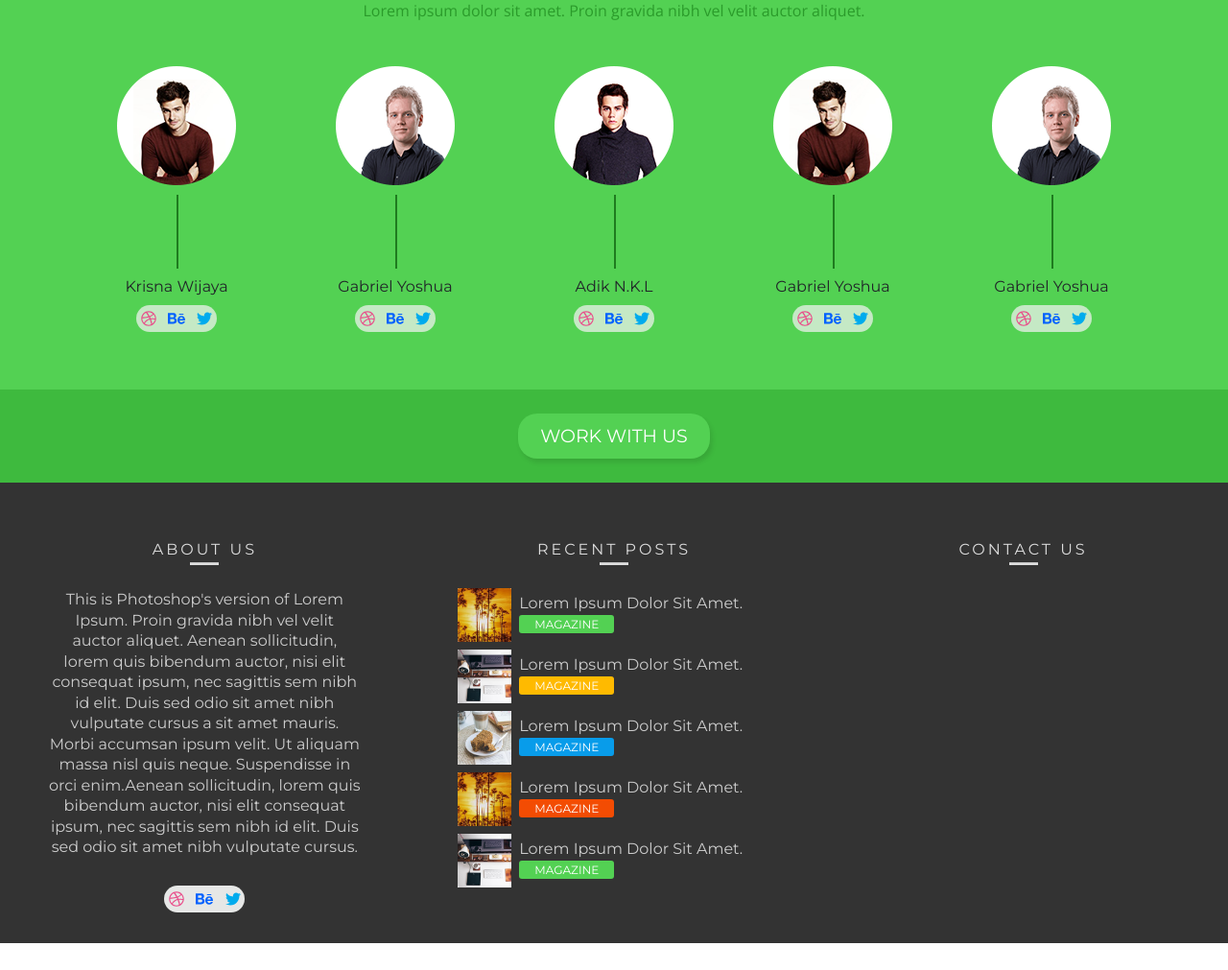
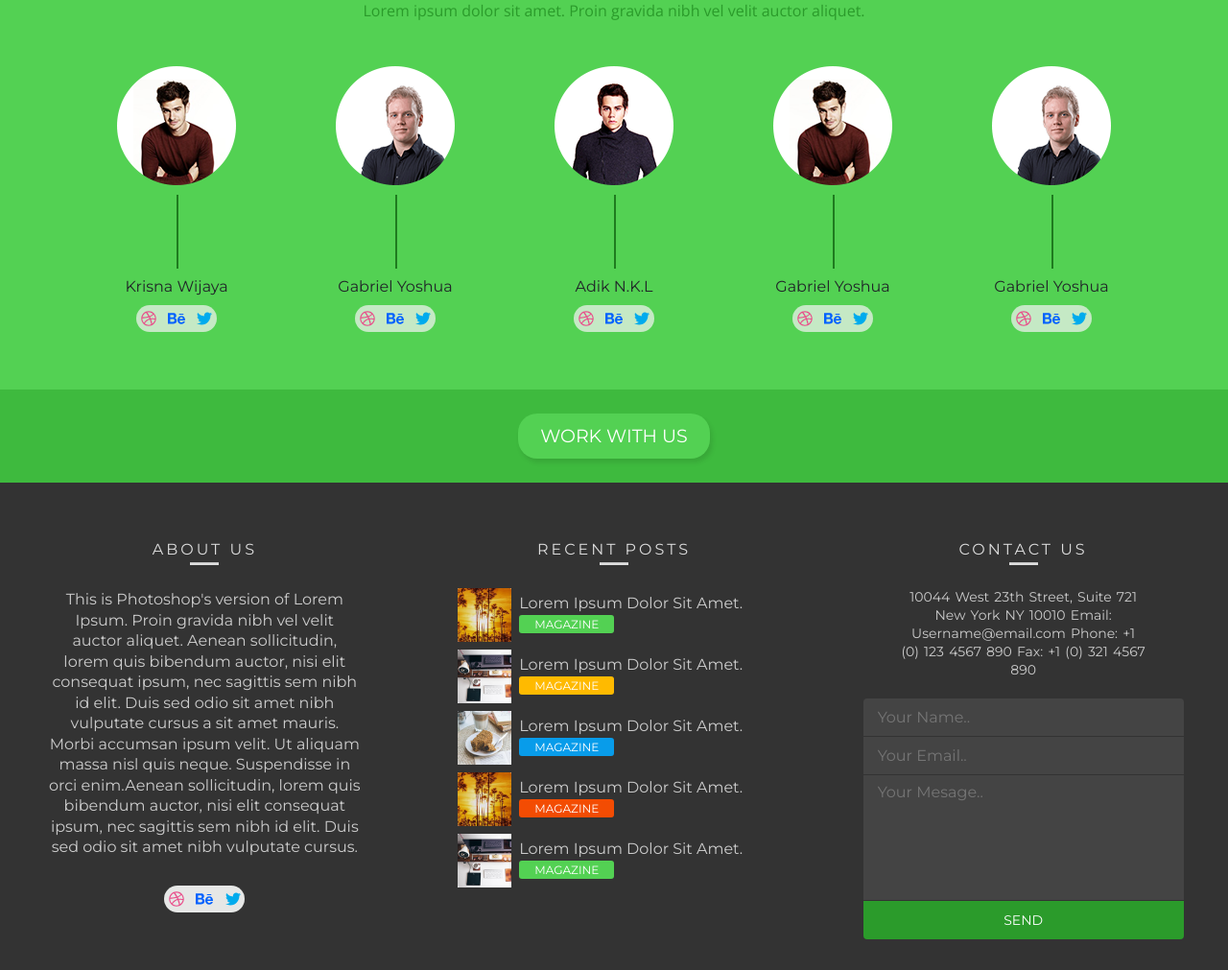
Before and after one commit to rifat-H/switch-bootstrap, a website built with Parcel: page src/index.html in a window 1280 px wide. Shown: the part 3011-4022 px from the top of the page at 96% size. Before the commit the page ends 3994 px from the top, so only its background shows below. Built offline with nearby package versions, Linux system fonts and the light colour scheme.

Commit message:
info done

```diff
--- a/src/index.html
+++ b/src/index.html
@@ -662,6 +662,23 @@
                         <h1>CONTACT US</h1>
                         <hr>
                     </div>
+                    <div class="info-3">
+                        <div class="row mt-4">
+                            <div class="col-md-8 offset-md-2">
+                                <p>10044 West 23th Street, Suite 721
+                                    New York NY 10010
+                                    Email: Username@email.com
+                                    Phone: +1 (0) 123 4567 890
+                                    Fax: +1 (0) 321 4567 890</p>
+                            </div>
+                            <form>
+                                <input type="text" placeholder="Your Name.." class="rounded-top">
+                                <input type="email" placeholder="Your Email..">
+                                <textarea placeholder="Your Mesage.."></textarea>
+                                <input type="submit" value="SEND" class="rounded-bottom">
+                            </form>
+                        </div>
+                    </div>
                 </div>
                 <!-- one info -->
             </div>
--- a/src/scss/_style.scss
+++ b/src/scss/_style.scss
@@ -529,15 +529,15 @@ header {
             background-color: #53d153;
         }
 
-        .bg-2{
+        .bg-2 {
             background-color: #ffba00;
         }
 
-        .bg-3{
+        .bg-3 {
             background-color: #089cea;
         }
 
-        .bg-4{
+        .bg-4 {
             background-color: #f34c03;
         }
 
@@ -558,6 +558,56 @@ header {
             border-radius: 3px;
         }
     }
+
+    .info-3 {
+        text-align: center;
+
+        p {
+            font-size: 14px;
+            color: #cccccc;
+            font-weight: 300;
+            line-height: 19px;
+            word-spacing: 1.5px;
+        }
+
+        form {
+            margin-top: 20px;
+
+            input[type="text"],
+            input[type="email"],
+            textarea {
+                width: 90%;
+                margin-bottom: 1px;
+                background-color: #444444;
+                border: none;
+                padding: 10px 15px;
+                width: 334px;
+
+            }
+
+            textarea {
+                height: 130px;
+                resize: none;
+            }
+
+            input[type="submit"] {
+                width: 90%;
+                border: none;
+                width: 334px;
+                height: 40px;
+                background-color: #2b9b2b;
+                font-size: 14px;
+                color: #ffffff;
+                transition: .3s;
+
+                &:hover {
+                    color: #2b9b2b;
+                    background-color: #ffffff;
+                }
+            }
+
+        }
+    }
 }
 
 //<!-- info end -->
```
